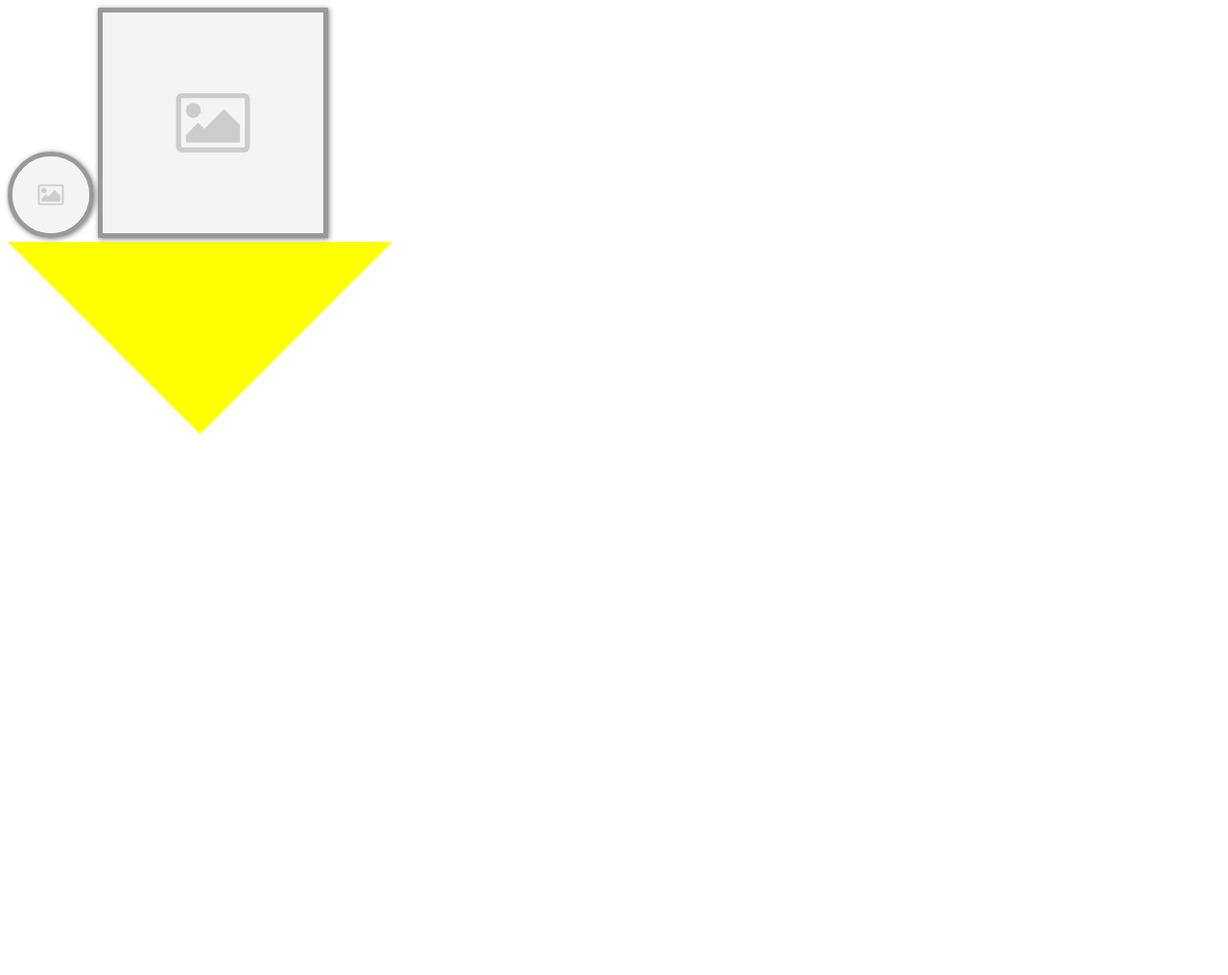
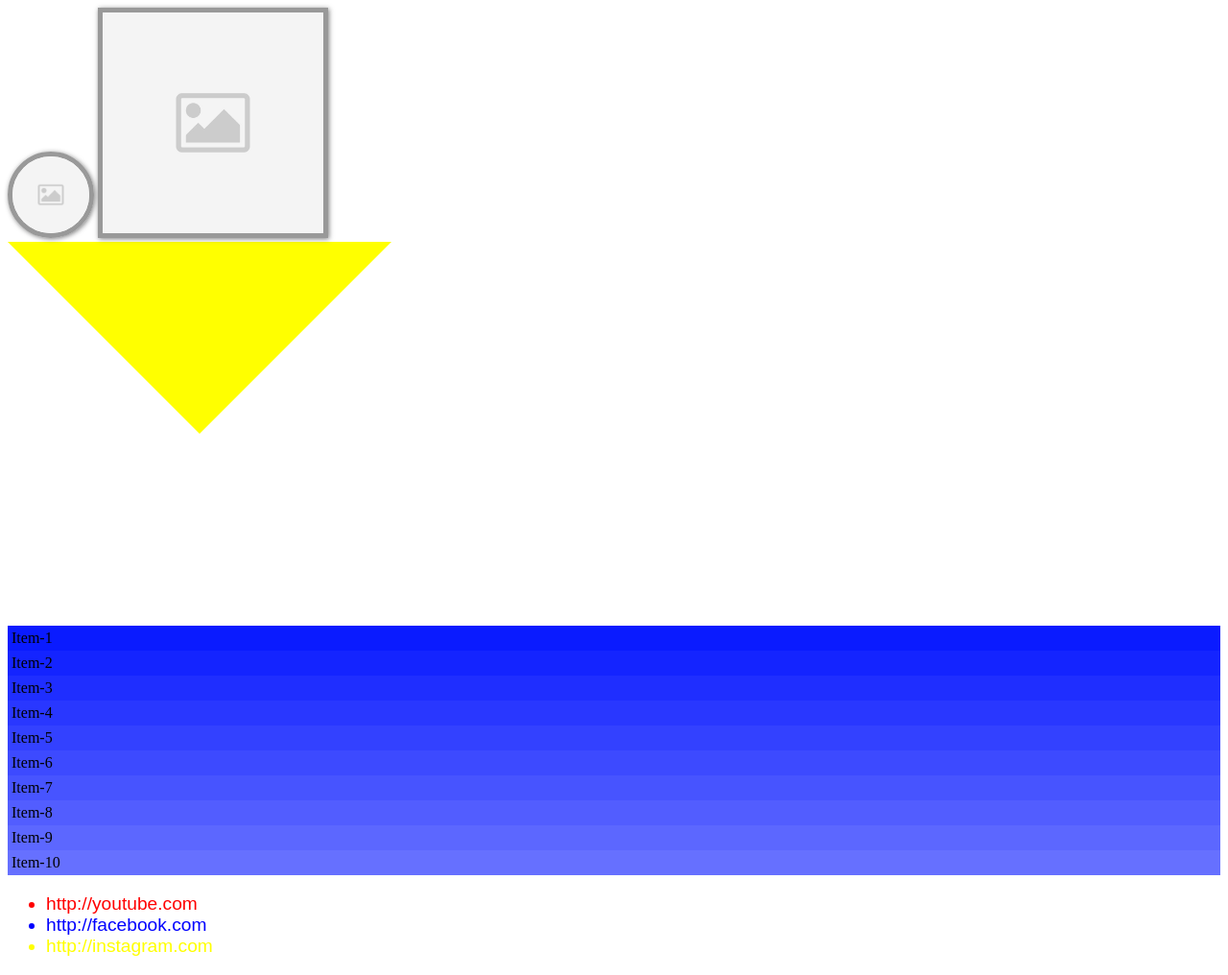
Before and after one commit to imfaditya/sass-webpack, a website built with webpack: page src/index.html in a window 1280 px wide. Shown: the whole page at 96% size. Before the commit the page ends 800 px from the top, so only its background shows below. Built offline with nearby package versions, Linux system fonts and the light colour scheme.

Commit message:
implementasi perulangan

```diff
--- a/src/index.html
+++ b/src/index.html
@@ -11,5 +11,24 @@
   <img src="./image/square.jpg" class="square-profile" alt="square">
 
   <div class="triangle"></div>
+
+  <ul class="gradient">
+    <li>Item-1</li>
+    <li>Item-2</li>
+    <li>Item-3</li>
+    <li>Item-4</li>
+    <li>Item-5</li>
+    <li>Item-6</li>
+    <li>Item-7</li>
+    <li>Item-8</li>
+    <li>Item-9</li>
+    <li>Item-10</li>
+  </ul>
+
+  <ul class="socials">
+    <li class="yt">http://youtube.com</li>
+    <li class="fb">http://facebook.com</li>
+    <li class="ig">http://instagram.com</li>
+  </ul>
 </body>
 </html>
--- a/src/styles/main.scss
+++ b/src/styles/main.scss
@@ -60,3 +60,48 @@ $dark-text: #ddd;
 .triangle {
   @include triangle(400px, yellow, down)
 }
+
+// for
+// .gradient {
+//   list-style: none;
+//   padding: 0;
+//   margin: 0;
+//   @for $i from 1 to 11 {
+//     li:nth-child(#{$i}) {
+//       padding: 4px;
+//       background-color: lighten($color: rgb(189, 24, 24), $amount: $i * 2%);
+//     }
+//   }
+// }
+
+// while
+.gradient {
+  list-style: none;
+  padding: 0;
+  margin: 0;
+  $i: 1;
+  @while $i < 11 {
+    li:nth-child(#{$i}) {
+      padding: 4px;
+      background-color: lighten($color: rgb(0, 17, 255), $amount: $i * 2%);
+    }
+    $i: $i + 1;
+  }
+}
+
+// each
+$social-colors: (
+  yt: red,
+  fb: blue,
+  ig: yellow
+);
+
+.socials {
+  font-size: 1.2em;
+  font-family: Arial, Helvetica, sans-serif;
+  @each $social, $color in $social-colors {
+    .#{$social} {
+      color: $color;
+    }
+  }
+}
```
